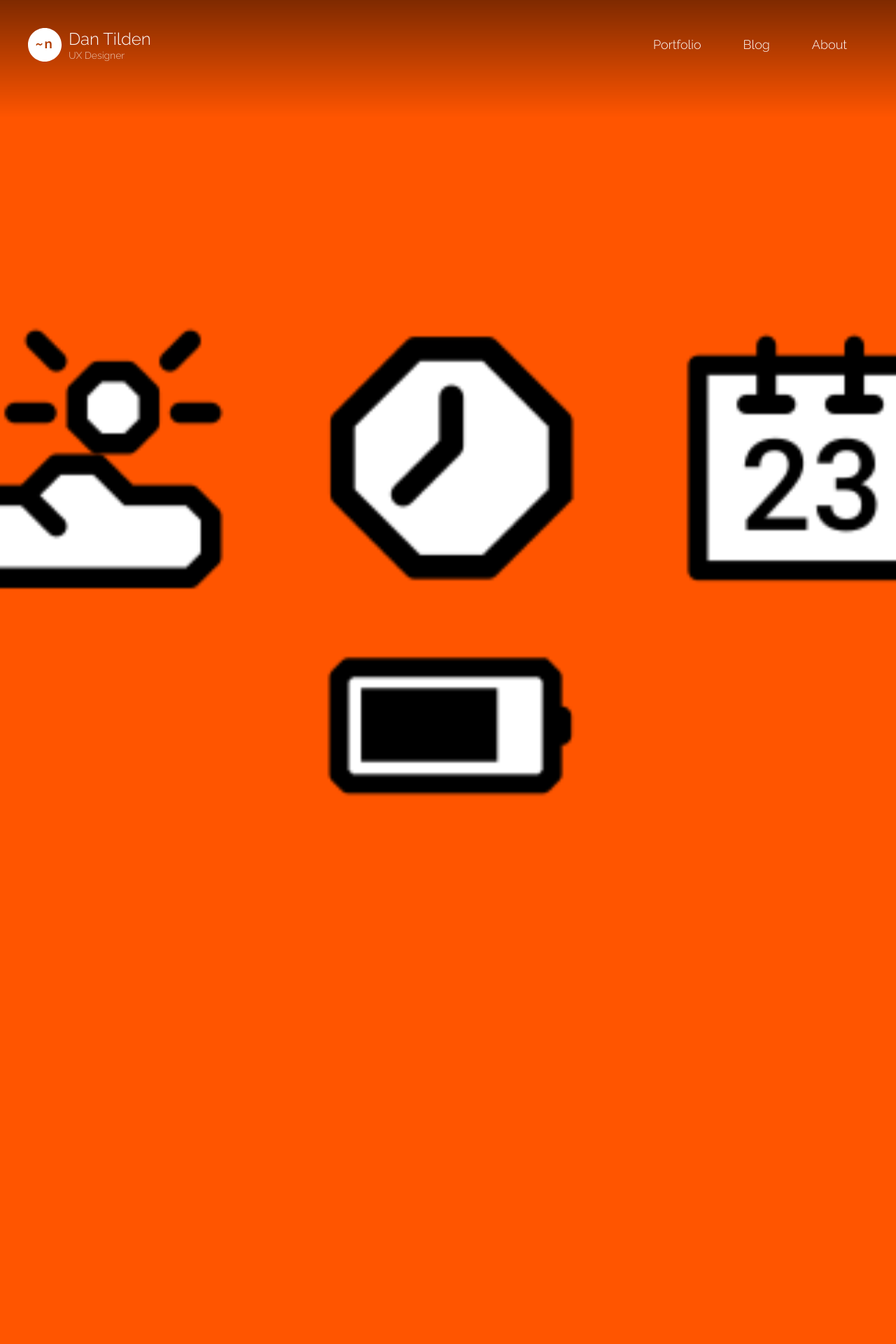
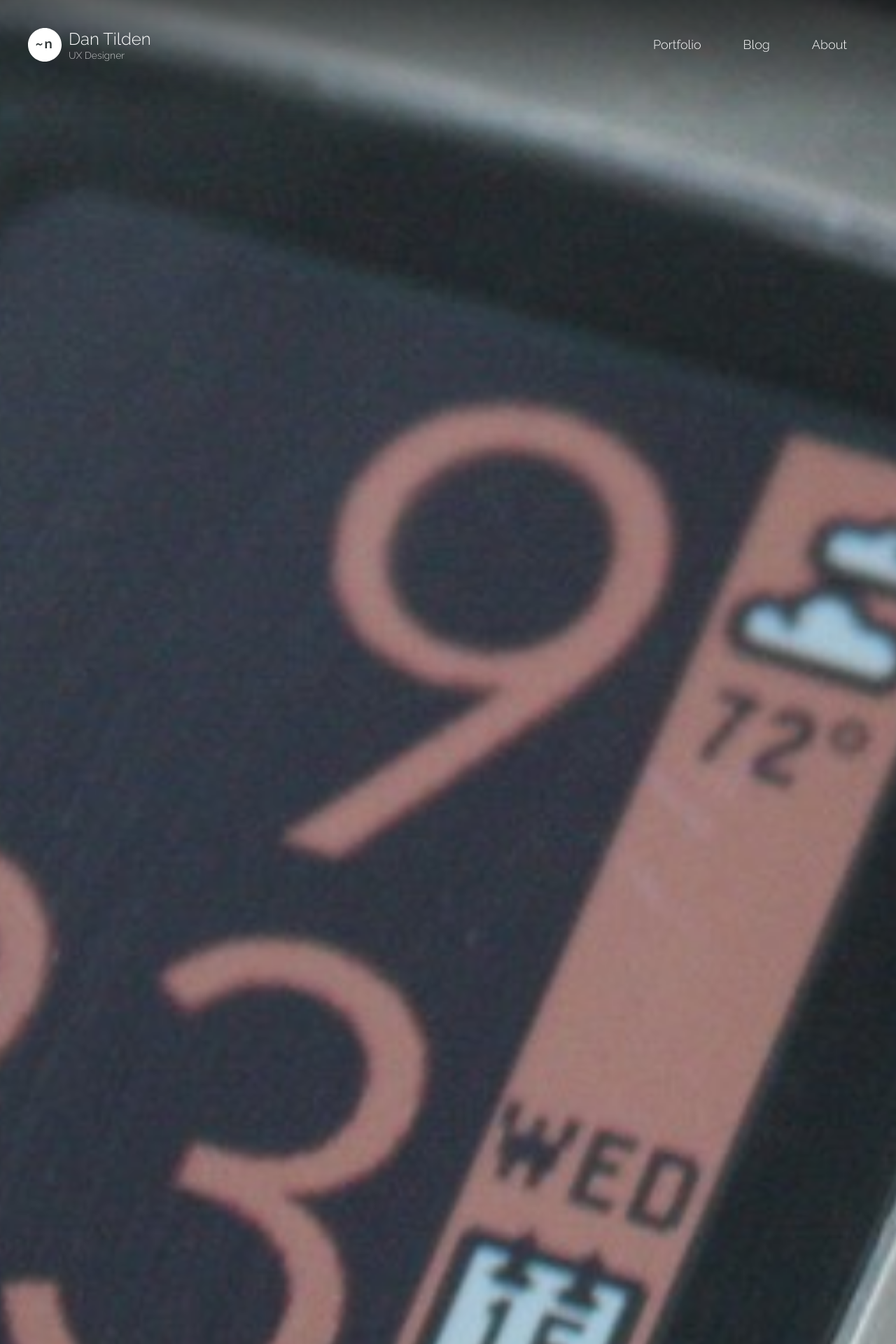
Before and after one commit to tilden/tilden.github.io, a Jekyll site: the page built from projects/timestyle/index.html, in a window 1280 px wide. Shown: the top 1920 px of the page at 70% size. Built offline with Jekyll 4.4.1, drawn with Linux system fonts in a browser that asks for light colours; nearby versions of some CDN libraries.

Commit message:
Timestyle draft 2

```diff
--- a/projects/timestyle/index.html
+++ b/projects/timestyle/index.html
@@ -1,6 +1,6 @@
 ---
 layout: project
-banner_photo: "timestyle_sky_test.png"
+banner_photo: "timestyle_sky.jpg"
 title: "TimeStyle"
 project_subtitle: "A stylish, modern watchface for the Pebble watch inspired by the visual language of the Pebble Timeline."
 use_dark_style: true
@@ -167,12 +167,7 @@ Black and white are replaced with the user's chosen foreground background colors
   </div>
 
   <div>
-    <img class="screenshot" src="app_store_featured.png" width="360" height="640" alt="Example " />
+    <img class="screenshot" src="app_store_featured.jpg" width="360" height="640" alt="Example " />
   </div>
 
-	<div class="pic_desc">
-    <small>
-
-    </small>
-	</div>
 </div> <!-- div.cols -->
```
Also changed, not shown: projects/timestyle/app_store_featured.jpg (added), projects/timestyle/app_store_featured.png (deleted), projects/timestyle/app_store_featured@2x.jpg (added), projects/timestyle/dribbble_mockup.jpg (added), projects/timestyle/dribble_mockup@2x.png (deleted), projects/timestyle/main_screenshot.png (deleted), projects/timestyle/main_screenshot@2x.png (deleted), projects/timestyle/sky2.png.jpg (deleted), projects/timestyle/timeline_ex.png (added), projects/timestyle/timeline_ex@2x.png, projects/timestyle/timestyle_sky.jpg, projects/timestyle/timestyle_sky_test.png (deleted).
